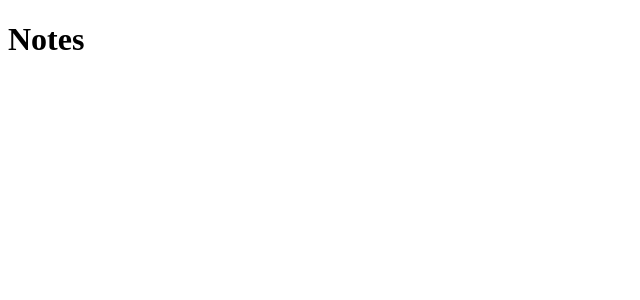
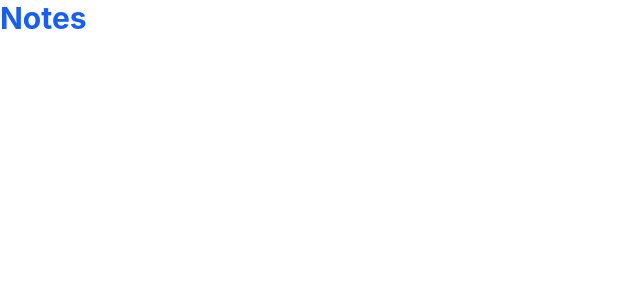
Before and after one commit to pjperfect/mern-notes-app, a React (Vite) app in the folder client/: page / in a window 1280 px wide. Shown: the top 300 px of the page, without its empty margins (0-640 px from the left). Built offline with nearby package versions, Linux system fonts and the light colour scheme.

Commit message:
Add Tailwind CSS to the client

```diff
--- a/client/package.json
+++ b/client/package.json
@@ -10,8 +10,10 @@
     "preview": "vite preview"
   },
   "dependencies": {
+    "@tailwindcss/vite": "^4.3.4",
     "react": "^19.3.1",
-    "react-dom": "^19.3.1"
+    "react-dom": "^19.3.1",
+    "tailwindcss": "^4.3.4"
   },
   "devDependencies": {
     "@eslint/js": "^10.0.1",
--- a/client/src/App.jsx
+++ b/client/src/App.jsx
@@ -1,3 +1,3 @@
 export default function App() {
-  return <h1>Notes</h1>;
+  return <h1 className="text-3xl font-bold text-blue-600">Notes</h1>;
 }
--- a/client/src/index.css
+++ b/client/src/index.css
@@ -0,0 +1 @@
+@import 'tailwindcss';
--- a/client/vite.config.js
+++ b/client/vite.config.js
@@ -1,7 +1,7 @@
-import react from '@vitejs/plugin-react'
-import { defineConfig } from 'vite'
+import react from '@vitejs/plugin-react';
+import { defineConfig } from 'vite';
+import tailwindcss from '@tailwindcss/vite';
 
-// https://vite.dev/config/
 export default defineConfig({
-  plugins: [react()],
-})
+  plugins: [react(), tailwindcss()],
+});
```
Also changed, not shown: 1 other file (tests, documents, lock files or other folders).
